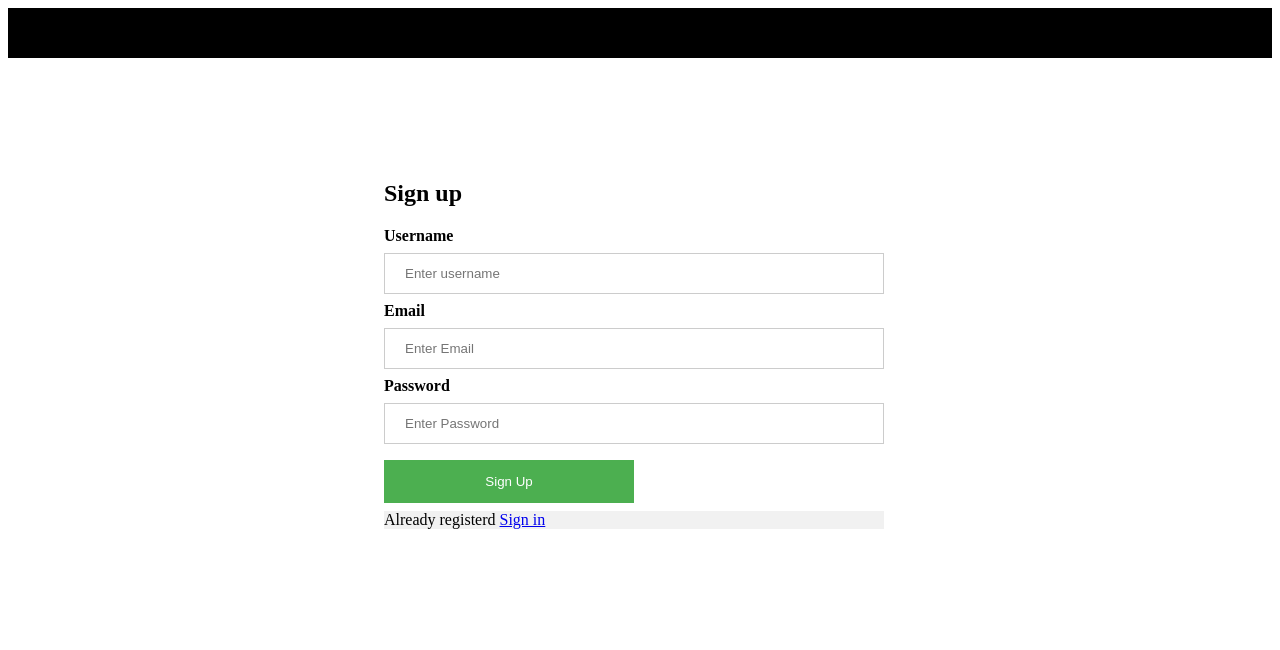
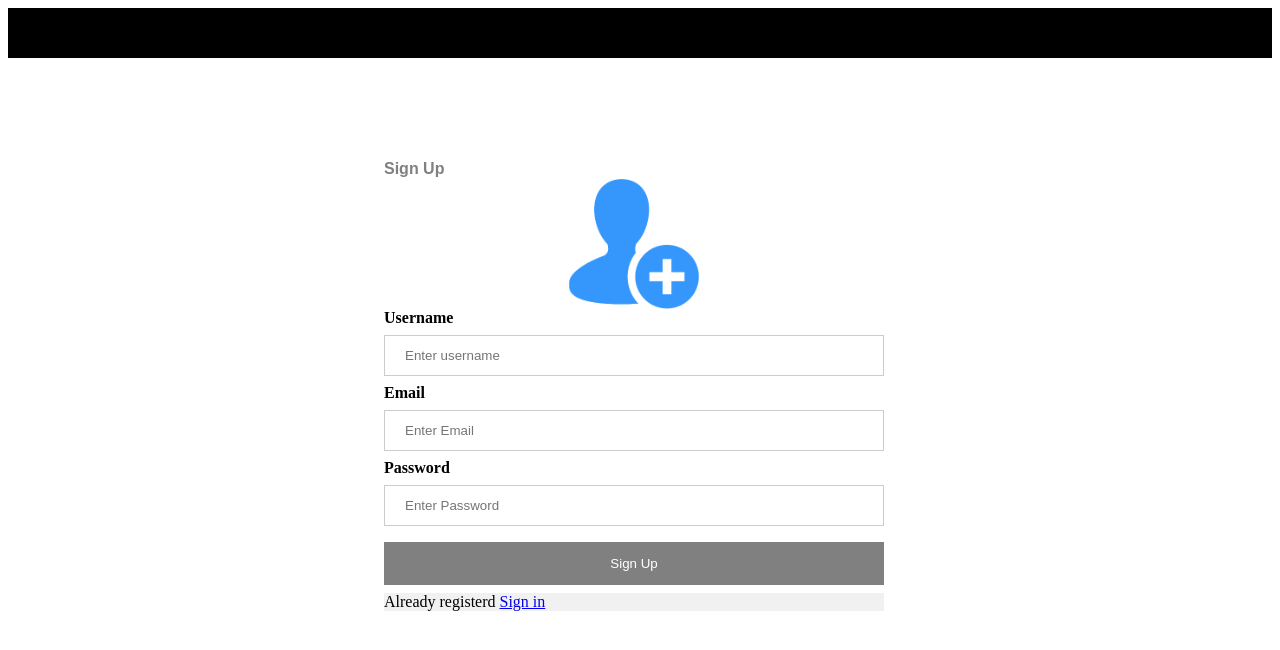
Before and after one commit to omolewaaa/POSTIT, a website: page template/signup.html in a window 1280 px wide. Drawn offline with Linux system fonts and the light colour scheme.

Commit message:
modified template

```diff
--- a/template/signup.html
+++ b/template/signup.html
@@ -2,19 +2,17 @@
 <head>
   <title>Post-It</title>
   <style type="text/css">
-  table{
-     border: 1px solid black;
-    background-color: white;
-    background-size: 5px;
-    border-spacing: 2px;
-      vertical-align: middle;
-      border-color: inherit;
-  }
 
-.signupbtn {
-    float: left;
-    width: 50%;
+  h1  {
+color: gray;
+font-family: arial, sans-serif;
+font-size: 16px;
+font-weight: bold;
+margin-top: 0px;
+margin-bottom: 1px;
 }
+
+
 input[type=text], input[type=password] {
     width: 100%;
     padding: 12px 20px;
@@ -24,13 +22,13 @@ input[type=text], input[type=password] {
 }
 
 button {
-    background-color: #4CAF50;
+    background-color: gray;
     color: white;
     padding: 14px 20px;
     margin: 8px 0;
     border: none;
     cursor: pointer;
-    width: 50%;
+    width: 100%;
 }
 header {
     padding: 1em;
@@ -45,16 +43,8 @@ position:fixed;
    left:30%;
    width:500px;
 }
-.clearfix::after {
-    content: "";
-    clear: both;
-    display: table;
-}
-@media screen and (max-width: 300px) {
-     .signupbtn {
-       width: 100%;
-    }
-}
+
+
 </style>
 </head>
 <body>
@@ -63,9 +53,13 @@ position:fixed;
 <header>
    <marquee>Welcome to POST-IT, An exciting application that allows friends and colleagues create groups for notifications, This way one person can post notifications to everyone by sending a message once.</marquee>
 </header>
-<form >
-<h2>Sign up</h2>
+<form>
+
+<h1>Sign Up </h1>
+<div align = "center">  <img src="signup.png" style="width:130px;height:130px;" align = "center"></div>
   <div class="container">
+
+
   	<label><b>Username</b></label>
     <input type="text" placeholder="Enter username" name="name" required>
 
```
Also changed, not shown: template/index.html (+17 -24 lines), template/sigin.png (added), template/signup.png (added).
